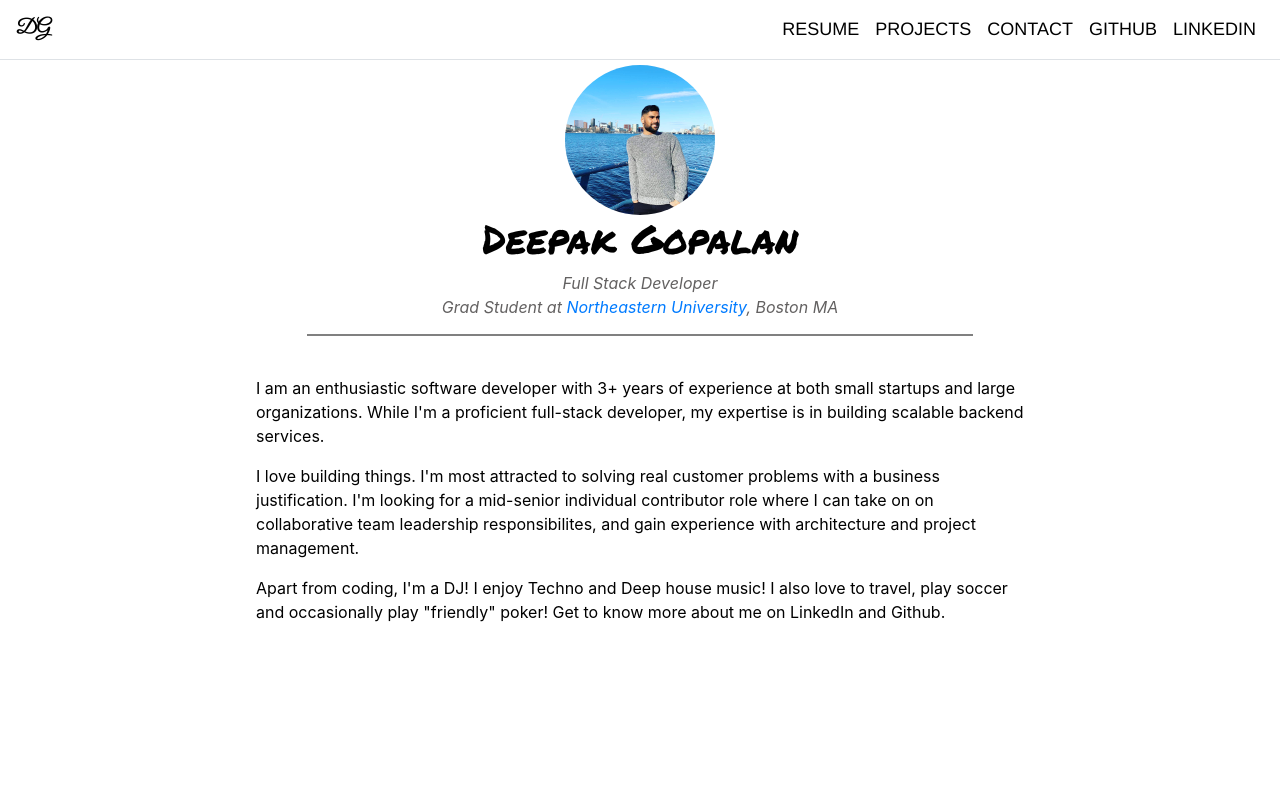
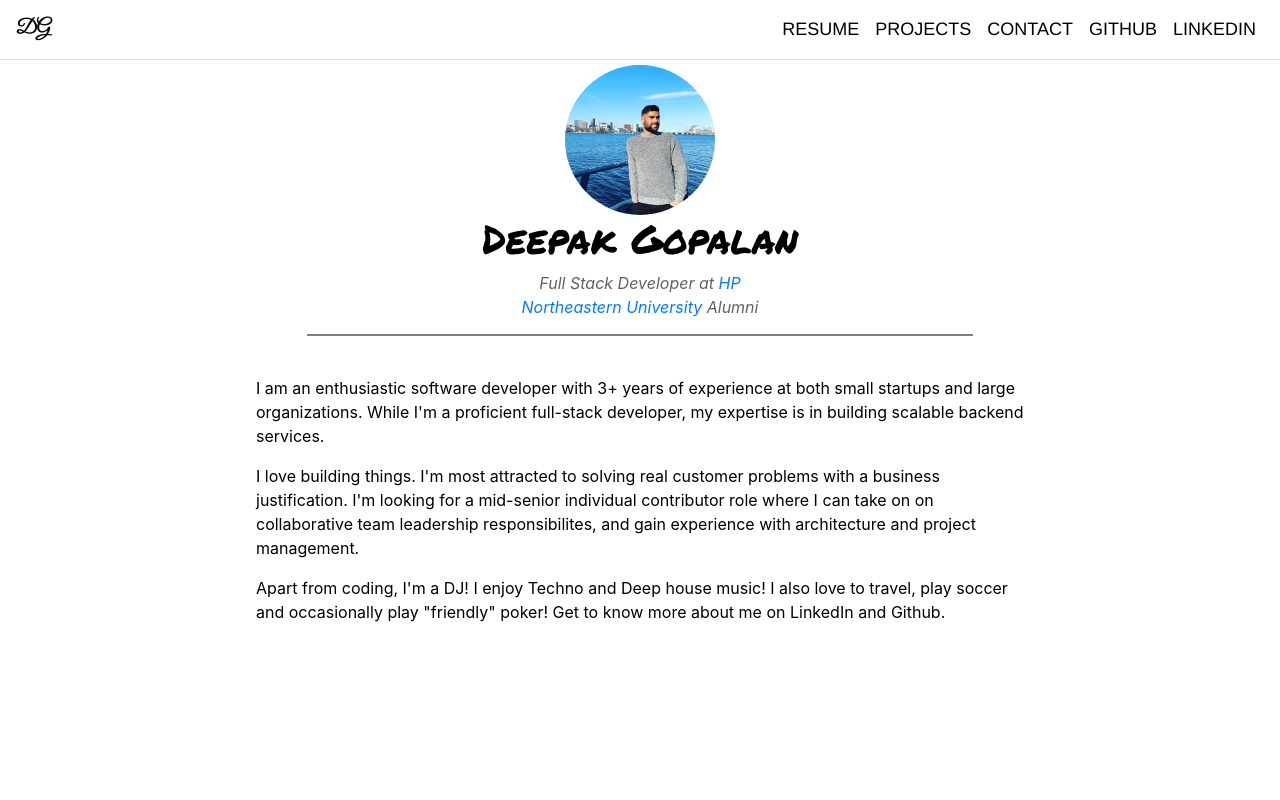
Before and after one commit to deepakgopalanneu/portfolio_angular, an Angular app: page /home in a window 1280 px wide. Shown: the top 800 px of the page. Built offline with nearby package versions, Linux system fonts and the light colour scheme.

Commit message:
updated description

```diff
--- a/src/app/main-body/main-body.component.html
+++ b/src/app/main-body/main-body.component.html
@@ -5,7 +5,7 @@
     <div class="bodysize bodytext">
         <img src="./../../assets/dp.jpg" class="rounded-circle img-fluid" alt="DP">
         <h1> Deepak Gopalan</h1>
-        <div> <i>Full Stack Developer</i></div>
-        <div> <i>Grad Student at <a href="https://www.northeastern.edu/" target="_blank">Northeastern University</a>, Boston MA</i></div>
+        <div> <i>Full Stack Developer at <a href="https://www.hp.com/us-en/hp-information.html" target="_blank"> HP </a></i></div>
+        <div> <i><a href="https://www.northeastern.edu/" target="_blank">Northeastern University</a> Alumni</i>  </div>
     </div>
 </div>
```
